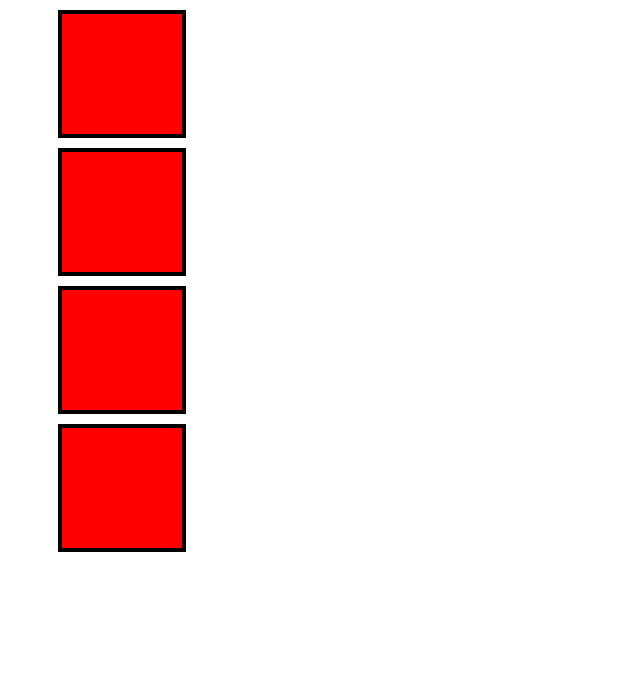
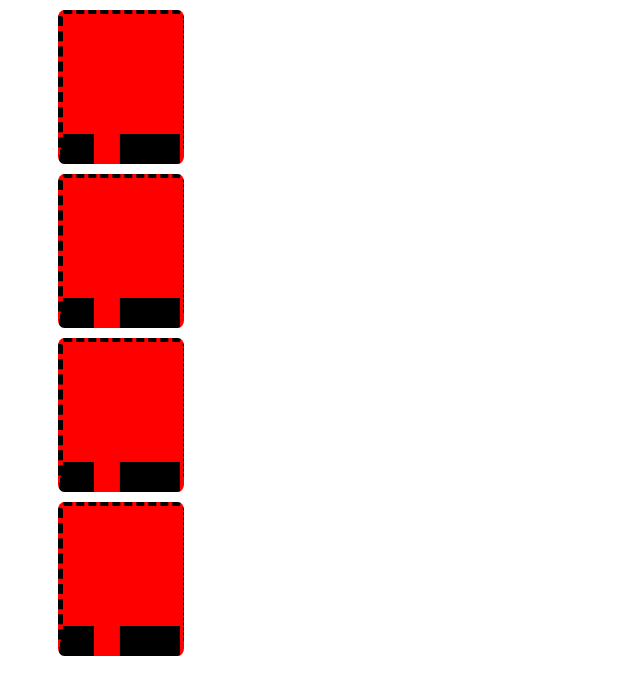
Before and after one commit to TihoAska/CSS, a plain HTML site: page index.html in a window 1280 px wide. Shown: the whole page, without its empty margins (0-640 px from the left). Drawn offline with Linux system fonts and the light colour scheme.

Commit message:
padding, margin, position, kocke, border, itd

```diff
--- a/index.html
+++ b/index.html
@@ -8,7 +8,11 @@
             height: 100px;
             margin: 10px 50px;
             padding: 10px;
-            border: 4px solid black;
+            border: solid rgb(0, 0, 0);
+            border-width: 4px 1px 30px 5px;
+            border-style: dashed;
+            /* box-sizing: border-box; */
+            border-radius: 5%;
         }
         #prvi{
             background-color: red;
```
